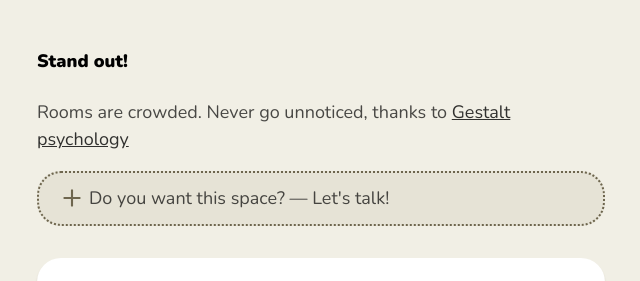
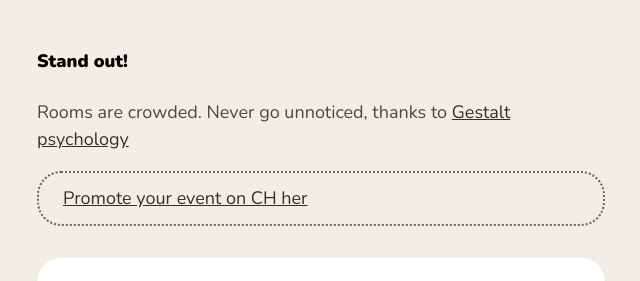
Before and after one commit to claudiopostinghel/CHRing, a Svelte app: page / in a window 1280 px wide. Shown: the top 281 px of the page, without its empty margins (319-959 px from the left). Built offline with nearby package versions, Linux system fonts and the light colour scheme.

Commit message:
Alternative upload

```diff
--- a/src/App.svelte
+++ b/src/App.svelte
@@ -105,6 +105,10 @@
 		}
 	}
 
+	function triggerAlternativeUpload() {
+		document.getElementById("file").click()
+	}
+
 
 </script>
 
@@ -113,16 +117,18 @@
 	<h4>Stand out!</h4>
 	<p>Rooms are crowded. Never go unnoticed, thanks to <a href="https://en.wikipedia.org/wiki/Gestalt_psychology">Gestalt psychology</a></p>
 
-	<div id="promoteSpace" class="darkContainer dotted" style="padding:12px 24px; display: flex; flex-direction: row;">
-		<img id="plusImage" src="images/plus.svg" alt="plus icon">
-		Do you want this space? — Let's talk!
-	</div>
+	<a href="mailto:claudiopostinghel@gmail.com" target="_blank" rel="noopener noreferrer">
+		<div id="promoteSpace" class="darkContainer dotted" style="padding:12px 24px; display: flex; flex-direction: row;">
+			<!-- <img id="plusImage" src="images/plus.svg" alt="plus icon"> -->
+			Promote your event on CH her
+		</div>
+	</a>
 
 	<div class="card">
 
 		<center>
 
-			<div id="canvasSpace">
+			<div id="canvasSpace" on:click={triggerAlternativeUpload}>
 
 				{#if !uploaded}
 					<img src="images/anteprima.png" alt="">
@@ -186,6 +192,10 @@
 		border: 2px dotted #6E664E;
 		justify-content: left;
 		align-items: center;
+
+		background-color: transparent;
+
+		cursor: pointer;
 	}
 
 	#plusImage {
@@ -216,6 +226,8 @@
 		height: 300px;
 		width: 300px;
 		position: relative;
+
+		cursor: pointer;
 	}
 
 	canvas {
@@ -265,7 +277,6 @@
 		background: #56AB68;
 		box-shadow: 0px 16px 60px rgba(86, 171, 104, 0.5);
 		border-radius: 1000px;
-		cursor: pointer;
 	}
 
 	.btn {
@@ -278,6 +289,8 @@
 		color: #FFFFFF;
 		border: none;
 		font-size: 24px;
+
+		cursor: pointer !important;
 	}
 
 	/* .btn.disabled {
@@ -290,11 +303,8 @@
 		left: 0;
 		top: 0;
 		opacity: 0;
+
+		cursor: pointer !important;
 	}
 
-	/* @media (min-width: 640px) {
-		main {
-			max-width: none;
-		}
-	} */
 </style>
```
Also changed, not shown: public/images/anteprima.png.
